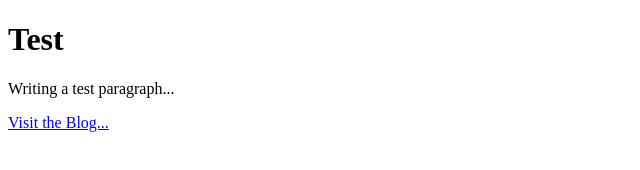
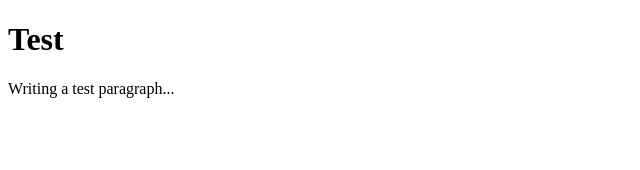
Before and after one commit to arwk/blubberbaum.github.io, a plain HTML site: page index.html in a window 1280 px wide. Shown: the whole page, without its empty margins (0-640 px from the left). Drawn offline with Linux system fonts and the light colour scheme.

Commit message:
Editing index.html

```diff
--- a/index.html
+++ b/index.html
@@ -7,6 +7,6 @@
     <body>
         <h1> Test </h1>
         <p> Writing a test paragraph...</p>
-        <a href="http://www.blubberbaum.blogspot.de">Visit the Blog...</a>
+
     </body>
 </html>
```
